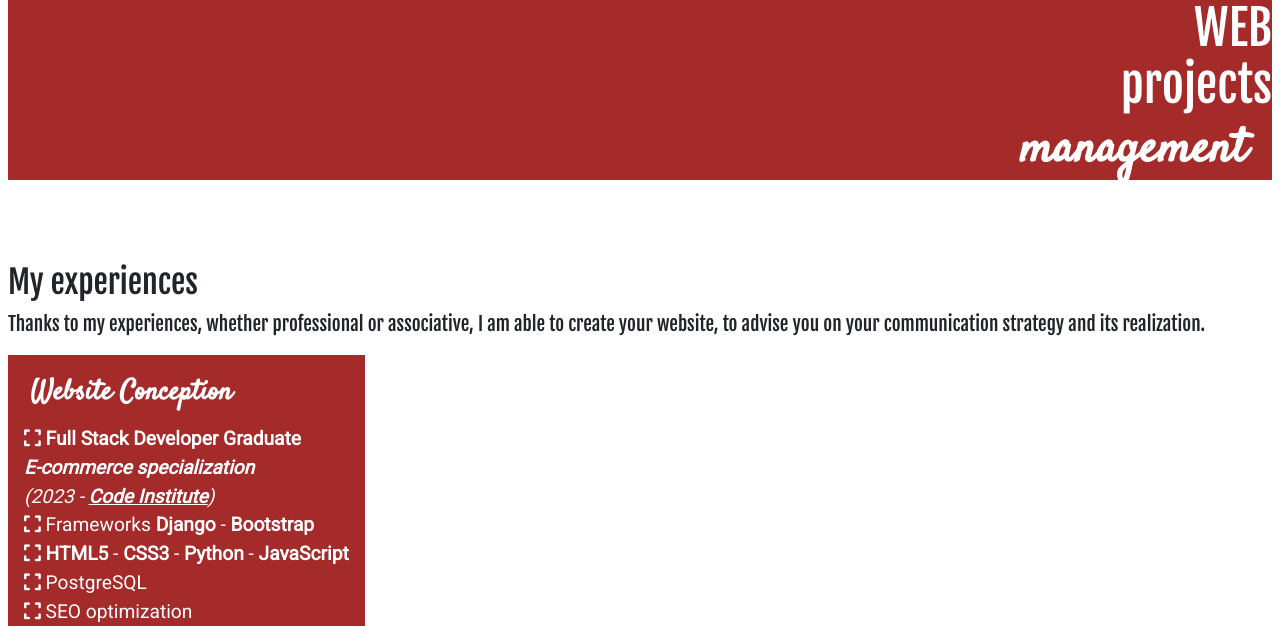
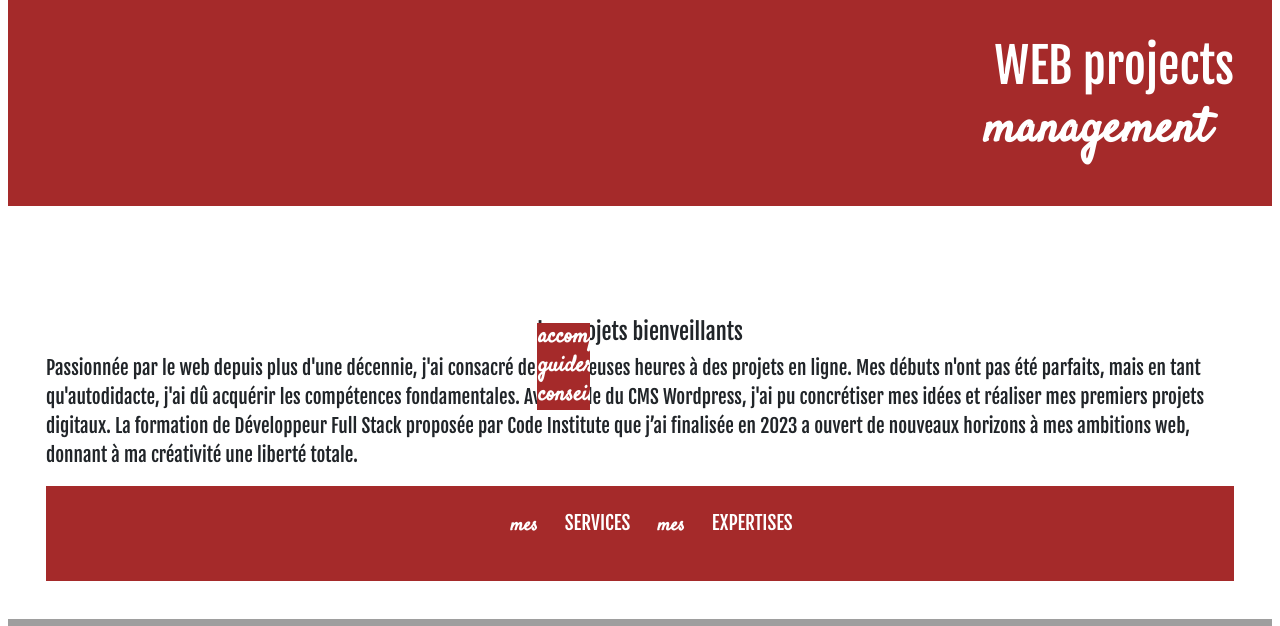
Before and after one commit to cecilegaudron/personal-website, a Django app: page / in a window 1280 px wide. Shown: the part 897-1523 px from the top of the page. Run offline with Django 4.2, Linux system fonts and the light colour scheme; some libraries are stand-ins or nearby versions; grey boxes are pictures that could not be loaded.

Commit message:
Change organization for better readibility and UX

```diff
--- a/templates/index.html
+++ b/templates/index.html
@@ -10,51 +10,36 @@
             alt="Bunker photo" class="center img-fluid">
     </div>
     <div id="title-block">
-        <h1>WEB<br>
-            projects<br>
-            <span class="title-handwritten">management</span>
-        </h1>
+        <div class="texte-block">
+            <h1>WEB projects<br>
+                <span class="title-handwritten">management</span>
+            </h1>
+        </div>
     </div>
 </section>
 
-<!-- Section with Experiences -->
+<!-- Section with Skills -->
 <section>
-    <div>
-        <h2>My experiences</h2>
-        <p>Thanks to my experiences, whether professional or associative, I am able to create your website, to advise
-            you on your communication strategy and its realization.</p>
+    <div class="texte-block">
+        <div class="col-12 animation">
+            <h2 class="logo-txt">
+                <div class="message">
+                    <div class="word1 title-handwritten">accompagner</div>
+                    <div class="word2 title-handwritten">guider</div>
+                    <div class="word3 title-handwritten">conseiller</div>
+                </div>
+                <span>les projets bienveillants</span>
+            </h2>
+        </div>
+        <p>Passionnée par le web depuis plus d'une décennie, j'ai consacré de nombreuses heures à des projets en ligne. Mes débuts n'ont pas été parfaits, mais en tant qu'autodidacte, j'ai dû acquérir les compétences fondamentales. Avec l'aide du CMS Wordpress, j'ai pu concrétiser mes idées et réaliser mes premiers projets digitaux. La formation de Développeur Full Stack proposée par Code Institute que j’ai finalisée en 2023  a ouvert de nouveaux horizons à mes ambitions web, donnant à ma créativité une liberté totale.</p>
         <div>
-            <div class="block-red p-3">
-                <h3 class="title-handwritten">Website Conception</h3>
-                <ul>
-                    <li><i class="fa-solid fa-expand"></i> <strong>Full Stack Developer Graduate <br>
-                        <em>E-commerce specialization</em></strong><br>
-                        <em>(2023 - <a href="https://codeinstitute.net/de/" target="blank" aria-label="Visit the Code Institude website" class="link-white">Code Institute</a>)</em>
-                        <br>
-                    </li>
-                    <li><i class="fa-solid fa-expand"></i> Frameworks <strong>Django</strong> -
-                        <strong>Bootstrap</strong>
-                    </li>
-                    <li><i class="fa-solid fa-expand"></i> <strong>HTML5</strong> - <strong>CSS3</strong> -
-                        <strong>Python</strong> - <strong>JavaScript</strong>
-                    </li>
-                    <li><i class="fa-solid fa-expand"></i> PostgreSQL
-                    </li>
-                    <li><i class="fa-solid fa-expand"></i> SEO optimization</li>
-                </ul>
-            </div>
-            <br>
-            <div class="block-red p-3">
-                <h3 class="title-handwritten">Digital Strategy</h3>
-                <ul>
-                    <li><strong>Over 10 years of experience</strong></li>
-                    <li><i class="fa-solid fa-expand"></i> Thinking </strong>how to communicate</strong></li>
-                    <li><i class="fa-solid fa-expand"></i> <strong>Web Marketing</strong></li>
-                    <li><i class="fa-solid fa-expand"></i> Webdesign</li>
-                    <li><i class="fa-solid fa-expand"></i> Agile environment</li>
-                    <li><i class="fa-solid fa-expand"></i> Content writing</li>
-                    <li><i class="fa-solid fa-expand"></i> Website creation & admin with CMS</li>
-                </ul>
+            <div class="col-12 block-red" id="menu-homepage">
+                <p class="text-center">
+                    <span class="title-handwritten">mes</span>
+                    <span> SERVICES</span>
+                    <span class="title-handwritten">mes</span>
+                    <span> EXPERTISES</span>
+                </p>
             </div>
         </div>
     </div>
@@ -63,7 +48,12 @@
 <!-- About page content -->
 {% include 'about.html' %}
 
-<hr class="separator-red col-6 mx-auto">
+<!-- Services page content -->
+{% include 'services.html' %}
+
+<!-- Projects page content -->
+{% include 'projects.html' %}
+
 <img src="https://res.cloudinary.com/di8utbjhc/image/upload/v1701627087/personal-website/beach_dao6gf.webp" alt="picture of a beach in Normandy with Holga">
 <!-- Contact page content -->
 {% include 'contact.html' %}
```
